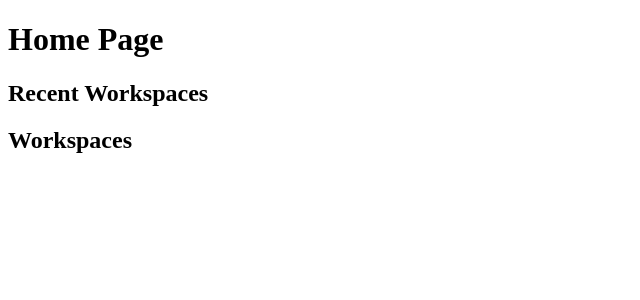
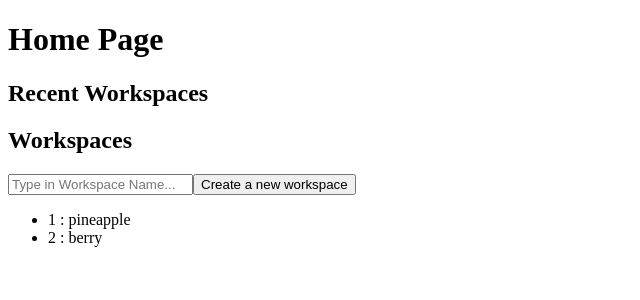
Before and after one commit to Hatem902/trello-mvp, a Nuxt app: page / in a window 1280 px wide. Shown: the top 300 px of the page, without its empty margins (0-640 px from the left). Built offline with nearby package versions, Linux system fonts and the light colour scheme.

Commit message:
feature : now user can create a new workspace

```diff
--- a/pages/index.vue
+++ b/pages/index.vue
@@ -1,7 +1,38 @@
+<script setup>
+const newWorkspaceName = ref('')
+const workspaceList = ref([{
+ id:1,
+ name : 'pineapple'
+}, {
+  id: 2,
+  name: 'berry'
+ }])
+const createWorkspace = () => {
+ const randomId = Math.floor(Math.random() * 100);
+ const workspaceName = newWorkspaceName;
+ workspaceList.value.push({
+  id: randomId,
+  name: newWorkspaceName.value
+ })
+ }
+</script>
+
+
+
+
+
+
 <template>
  <div>
   <h1>Home Page</h1>
   <h2>Recent Workspaces</h2>
   <h2>Workspaces</h2>
+  <form @submit.prevent="createWorkspace">
+   <input type="text" v-model="newWorkspaceName" placeholder="Type in Workspace Name...">
+   <button type="submit">Create a new workspace</button>
+   <ul>
+    <li v-for="workspace in workspaceList" :key="workspace.id">{{workspace.id}} : {{workspace.name}}</li>
+    </ul>
+  </form>
  </div>
 </template>
```
